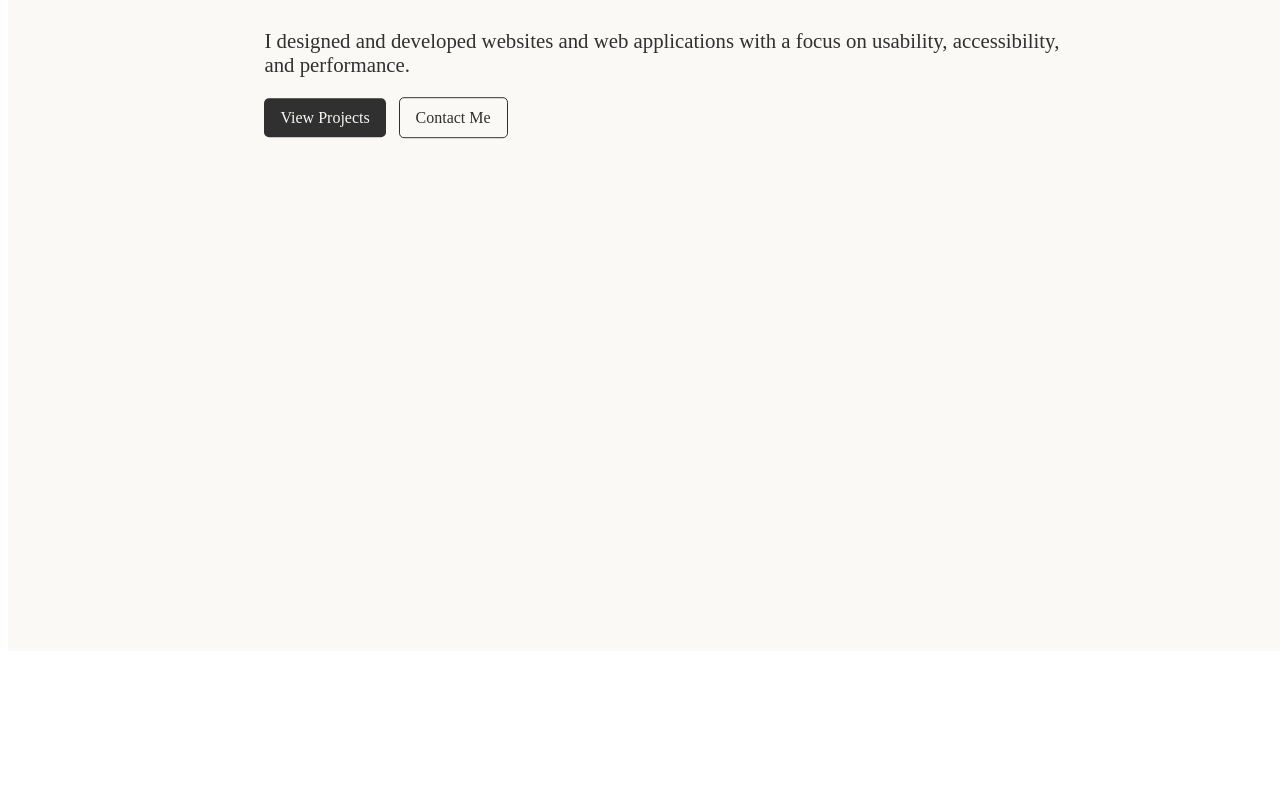
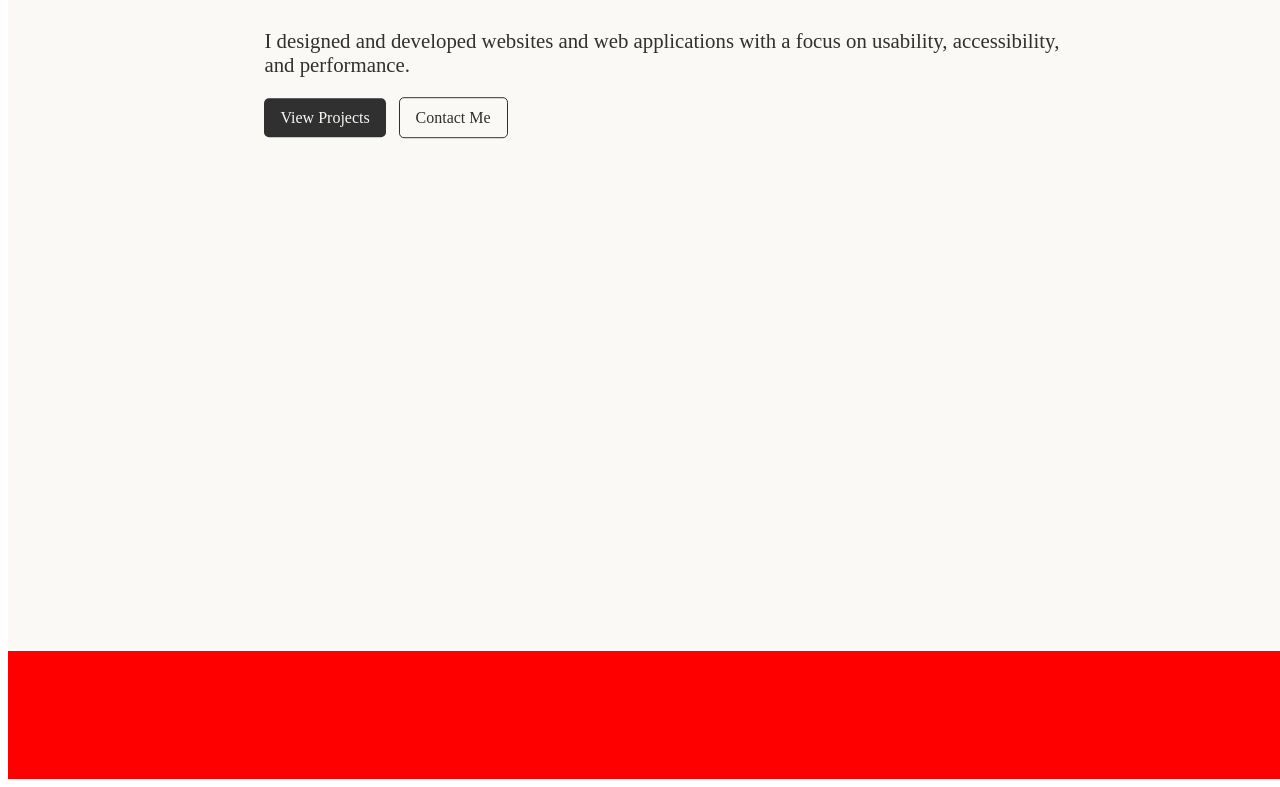
Before and after one commit to jklagrosa/JK-Lagrosa, a Next.js app: page / in a window 1280 px wide. Shown: the part 617-1404 px from the top of the page. Before the commit the page ends 1276 px from the top, so only its background shows below. Built offline with nearby package versions, Linux system fonts and the light colour scheme.

Commit message:
Added: projects component

```diff
--- /dev/null
+++ b/components/Projects.js
@@ -0,0 +1,20 @@
+import styles from "../styles/COMPONENT.module.scss";
+import { Container, Row, Col } from "react-bootstrap";
+
+const Projects = () => {
+  return (
+    <>
+      <div className={styles._main_component_wrapper}>
+        <Container fluid="lg" className="p-0">
+          <Row className="gx-3 gy-4">
+            <Col>
+
+            </Col>
+          </Row>
+        </Container>
+      </div>
+    </>
+  );
+};
+
+export default Projects;
--- a/pages/index.js
+++ b/pages/index.js
@@ -1,11 +1,13 @@
 import Navigation from "../components/Nav";
 import Introduction from "../components/Introduction";
+import Projects from "../components/Projects";
 
 export default function Home() {
   return (
     <>
       <Navigation />
       <Introduction />
+      <Projects />
     </>
   );
 }
--- a/styles/COMPONENT.module.scss
+++ b/styles/COMPONENT.module.scss
@@ -5,6 +5,7 @@
 ._navigation_offcanvas_wrapper{
     max-width: 300px;
     width: 100%;
+    background-color: $WHITE;
 
 
 
@@ -668,3 +669,24 @@
     }
     // End
 }
+
+
+// PROJECTS
+
+._main_component_wrapper{
+    padding: 4rem 2rem;
+    width: 100vw;
+    // min-height: 100vh;
+    // background-color: $WHITE;
+    background-color: red;
+
+
+
+    // H3 TAG
+    .h3_title{
+        margin: 0;
+    }
+    //
+
+
+}
```
